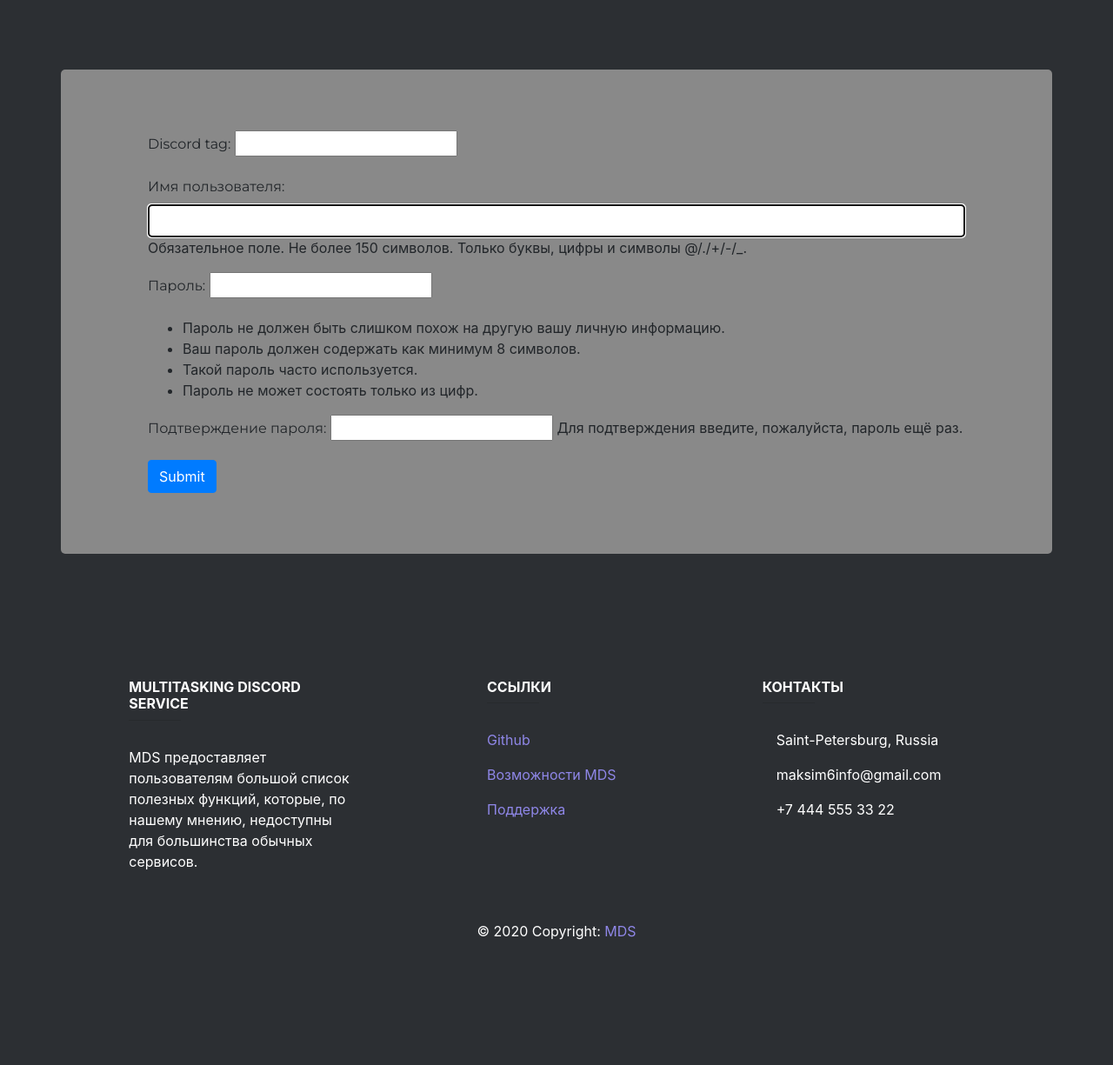
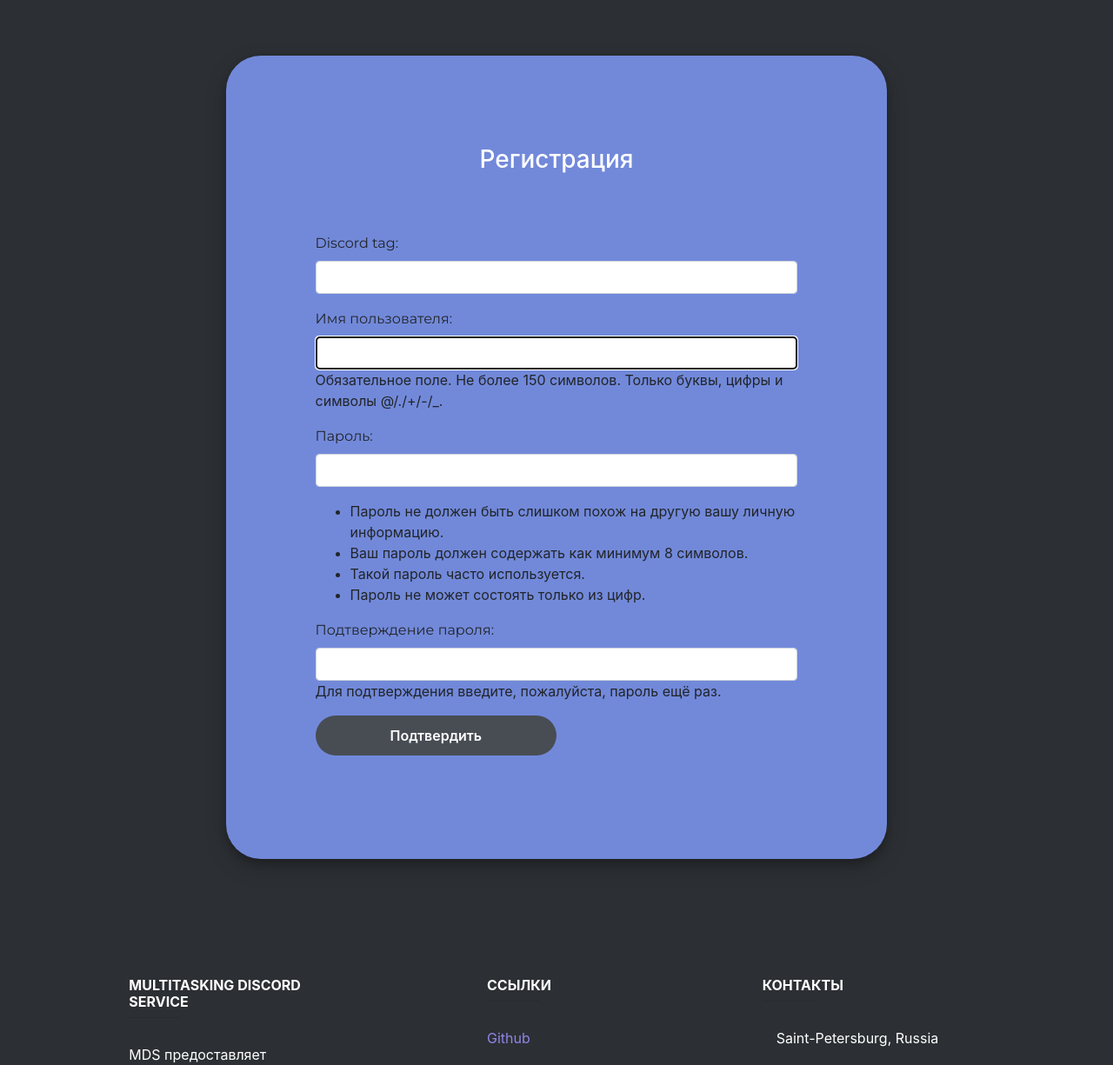
Before and after one commit to Rizzrackez/web-discord-application, a Django app: page /registration in a window 1280 px wide. Shown: the part 69-1294 px from the top of the page at 87% size. Before the commit the page ends 1150 px from the top, so only its background shows below. Run offline with Django 3.2, Linux system fonts and the light colour scheme.

Commit message:
Изменил форму регистрации

```diff
--- a/discord_web/static/main.css
+++ b/discord_web/static/main.css
@@ -155,7 +155,7 @@
 	flex-direction: row;
 }
 
-#id_username, #id_password
+#id_username, #id_password, #id_discord_tag, #id_password1, #id_password2
 {
     display: block;
     width: 100%;
--- a/discord_web/templates/backend/registration.html
+++ b/discord_web/templates/backend/registration.html
@@ -2,14 +2,22 @@
 {% block body %}
 {% load static %}
 
-<div class="container registration">
-    <form method="post">
-        {% csrf_token %}
-        {{ user_profile_form.as_p }}
-        {{ user_creation_form.as_p }}
-        <button type="button submit" class="btn btn-primary">Submit</button>
-    </form>
-</div>
-<br><br><br>
+<form method="post">
+    <div class="container login-container">
+        <div class="row">
+            <div class="col-md-8 login-form-1">
+
+                <h3>Регистрация</h3>
+                {{ user_profile_form.as_p }}
+                {{ user_creation_form.as_p }}
+                <div class="form-group">
+                    {% csrf_token %}
+                    <input type="submit" class="btnSubmit" value="Подтвердить" />
+                </div>
+
+            </div>
+        </div>
+    </div>
+</form>
 
 {% endblock body %}
```
